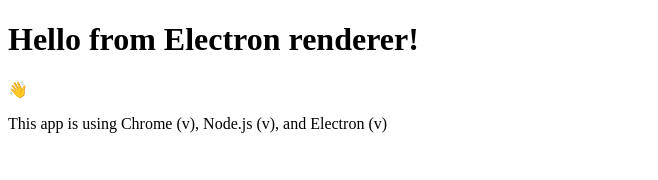
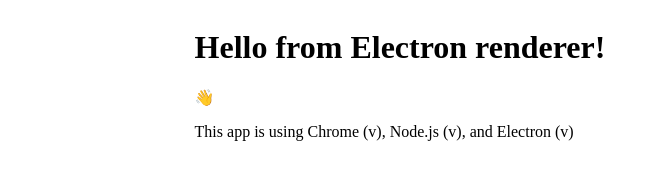
Before and after one commit to CamCalhoun/CS2StratRoulette, an Electron app: page index.html in a window 800 px wide. Shown: the whole page, without its empty margins (0-658 px from the left). Drawn offline with Linux system fonts and the light colour scheme; no server answers.

Commit message:
played with html content and styles, added style.css

```diff
--- a/index.html
+++ b/index.html
@@ -12,11 +12,18 @@
       content="default-src 'self'; script-src 'self'"
     />
     <title>Hello from Electron renderer!</title>
+
+	<link rel="stylesheet" href="style.css">
   </head>
   <body>
-    <h1>Hello from Electron renderer!</h1>
-    <p>👋</p>
-	<p id = 'info'></p>
+	<div class="flex-container">
+		<div>
+			<h1 class="title">Hello from Electron renderer!</h1>
+			<p>👋</p>
+			<p id = 'info'></p>
+		</div>
+	</div>
   </body>
   <script src="./renderer.js"></script>
+
 </html>
--- /dev/null
+++ b/style.css
@@ -0,0 +1,8 @@
+.flex-container {
+	display: flex;
+	justify-content: center;
+}
+
+.title{
+	text-align: center;
+}
```
